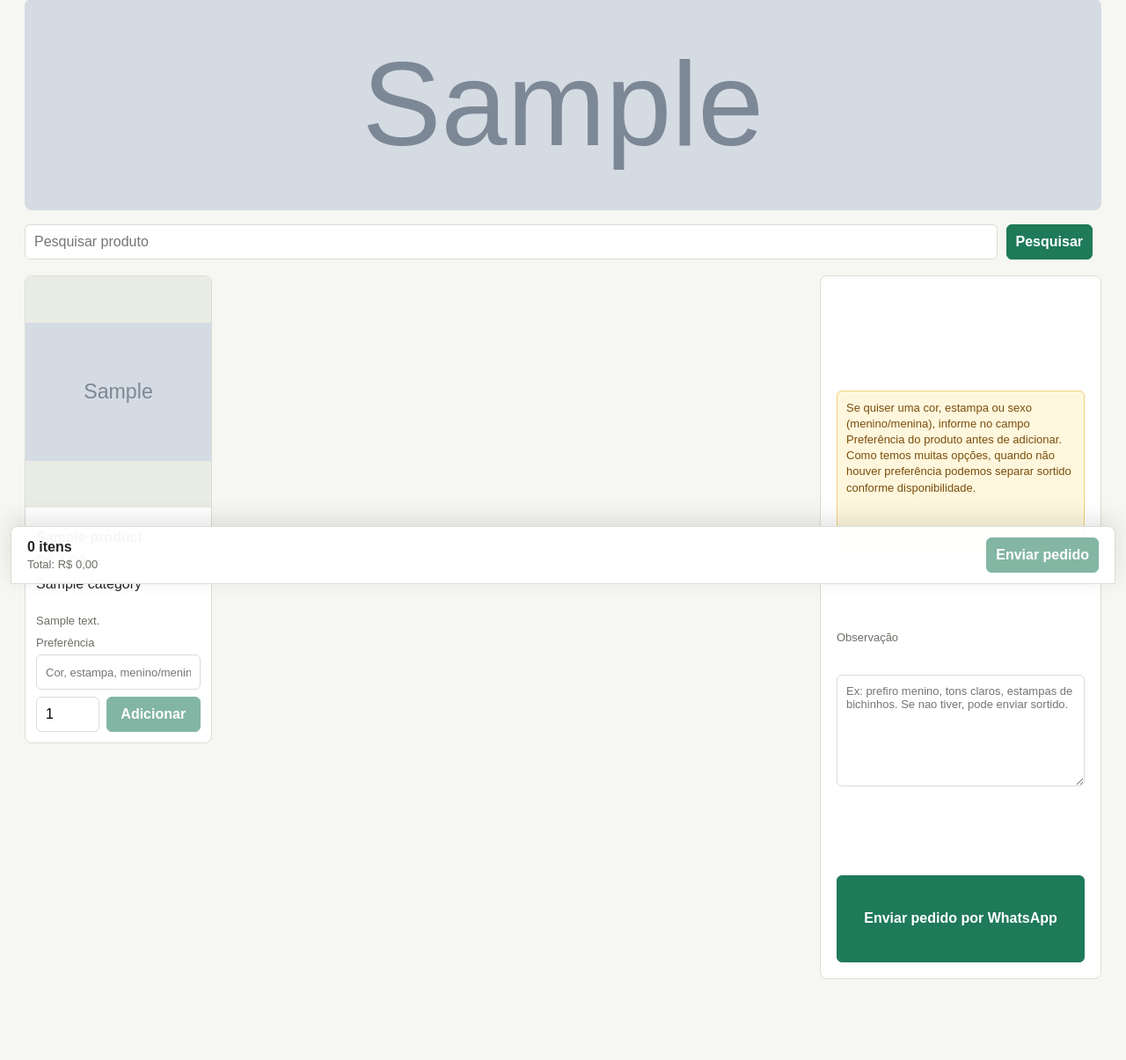
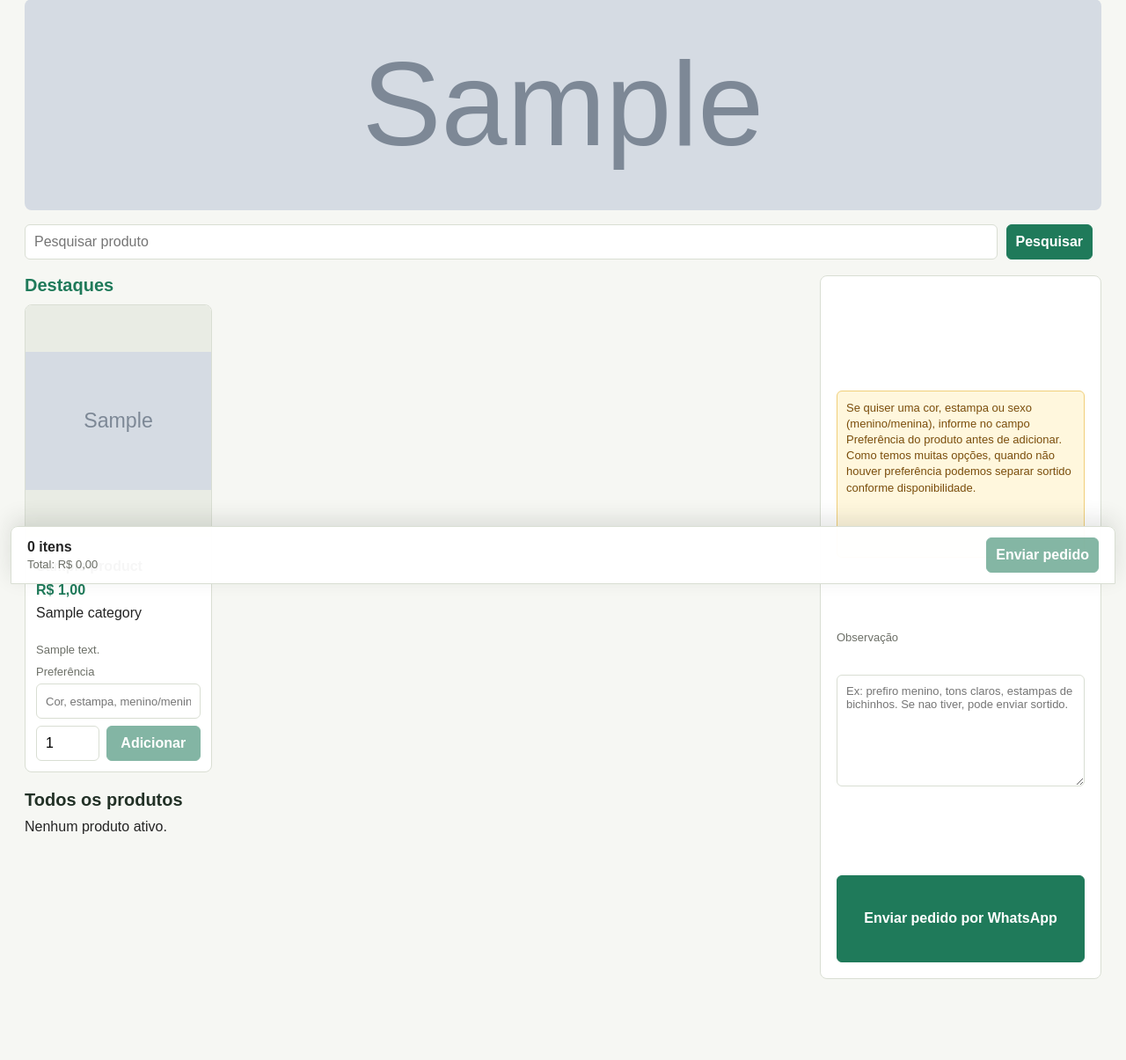
Before and after one commit to wiliansena/ravus_store, a Flask app: page /catalogo in a window 1280 px wide. Shown: the part 136-1341 px from the top of the page at 88% size. Run offline with Flask 3, Linux system fonts and the light colour scheme; tables that the repository leaves empty hold one stand-in row (values such as "Sample post"); grey boxes marked "Sample" are stand-in pictures.

Commit message:
Add featured products to catalog

```diff
--- a/forms.py
+++ b/forms.py
@@ -18,6 +18,7 @@ class ProductForm(FlaskForm):
     size_id = SelectField("Tamanho", coerce=int, validators=[Optional()], validate_choice=False)
     min_stock = StringField("Minimo", default="1", validators=[Optional()])
     active = BooleanField("Produto ativo no catalogo", default=True)
+    featured = BooleanField("Produto em destaque no catalogo", default=False)
     images = MultipleFileField("Imagens")
     submit = SubmitField("Salvar")
 
--- a/models.py
+++ b/models.py
@@ -120,6 +120,7 @@ class Product(db.Model):
     preco_venda = db.Column(db.Numeric(10, 2), nullable=False, default=0)
     image_url = db.Column(db.String(400), default="")
     active = db.Column(db.Boolean, default=True)
+    featured = db.Column(db.Boolean, nullable=False, default=False)
     category_id = db.Column(db.Integer, db.ForeignKey("category.id"))
     brand_id = db.Column(db.Integer, db.ForeignKey("brand.id"))
     supplier_id = db.Column(db.Integer, db.ForeignKey("supplier.id"))
--- a/routes.py
+++ b/routes.py
@@ -387,6 +387,7 @@ def register_routes(app):
                 brand_id=form.brand_id.data or None,
                 supplier_id=form.supplier_id.data or None,
                 active=True,
+                featured=form.featured.data,
             )
             db.session.add(product)
             db.session.flush()
@@ -420,6 +421,7 @@ def register_routes(app):
             product.descricao = (form.descricao.data or "").strip()
             product.preco_venda = parse_decimal_br(form.preco_venda.data)
             product.active = form.active.data
+            product.featured = form.featured.data
             product.category_id = form.category_id.data or None
             product.brand_id = form.brand_id.data or None
             product.supplier_id = form.supplier_id.data or None
@@ -447,6 +449,7 @@ def register_routes(app):
             preco_venda=product.preco_venda,
             image_url=product.image_url,
             active=False,
+            featured=False,
             category_id=product.category_id,
             brand_id=product.brand_id,
             supplier_id=product.supplier_id,
@@ -687,7 +690,7 @@ def register_routes(app):
         settings = get_store_settings()
         whatsapp = settings.whatsapp_number or app.config["WHATSAPP_NUMBER"]
         search = request.args.get("q", "").strip()
-        query = Product.query.filter_by(active=True).options(
+        product_options = (
             selectinload(Product.category),
             selectinload(Product.images),
             selectinload(Product.variants).selectinload(ProductVariant.color),
@@ -695,10 +698,15 @@ def register_routes(app):
             selectinload(Product.variants).selectinload(ProductVariant.stock_movements),
             selectinload(Product.variants).selectinload(ProductVariant.sale_items),
         )
+        query = Product.query.filter_by(active=True).options(*product_options)
+        featured_products = []
         if search:
             query = query.filter(Product.name.ilike(f"%{search}%"))
-        products = query.order_by(Product.name).all()
-        return render_template("catalog.html", products=products, whatsapp=whatsapp, quote_plus=quote_plus, search=search, settings=settings)
+            products = query.order_by(Product.name).all()
+        else:
+            featured_products = query.filter_by(featured=True).order_by(Product.name).all()
+            products = query.filter_by(featured=False).order_by(Product.name).all()
+        return render_template("catalog.html", products=products, featured_products=featured_products, whatsapp=whatsapp, quote_plus=quote_plus, search=search, settings=settings)
 
     @app.route("/relatorios")
     @permission_required("relatorios")
--- a/services.py
+++ b/services.py
@@ -155,6 +155,7 @@ def product_form_context(product=None):
         form.brand_id.data = product.brand_id or 0
         form.supplier_id.data = product.supplier_id or 0
         form.active.data = product.active
+        form.featured.data = product.featured
     return {
         "product": product,
         "form": form,
--- a/static/style.css
+++ b/static/style.css
@@ -543,6 +543,25 @@ th {
   grid-template-columns: minmax(0, 1fr) 320px;
 }
 
+.catalog-products-area,
+.catalog-section {
+  min-width: 0;
+}
+
+.catalog-products-area {
+  display: grid;
+  gap: 20px;
+}
+
+.catalog-section-title {
+  color: #223126;
+  font-size: 20px;
+  margin: 0 0 10px;
+}
+
+.catalog-featured .catalog-section-title {
+  color: var(--accent);
+}
 .catalog-grid {
   display: grid;
   grid-template-columns: repeat(4, minmax(0, 1fr));
@@ -901,6 +920,7 @@ th {
   .inline-form, .upload-inline-form, .filters, .search-bar, .catalog-search, .row, .sale-row { grid-template-columns: 1fr; }
 }
 
+
 @media (max-width: 520px) {
   body.public-page main { padding: 14px 10px 96px; }
   .catalog-grid { gap: 10px; }
--- /dev/null
+++ b/templates/_catalog_product_card.html
@@ -0,0 +1,60 @@
+    <article class="catalog-card" data-product-id="{{ product.id }}">
+      {% set stock_info = namespace(total=0, first_variant=None) %}
+      {% for variant in product.variants %}
+        {% if variant.stock > 0 %}
+          {% set stock_info.total = stock_info.total + variant.stock %}
+          {% if not stock_info.first_variant %}
+            {% set stock_info.first_variant = variant %}
+          {% endif %}
+        {% endif %}
+      {% endfor %}
+      <div class="catalog-slider">
+        {% set images = product.ordered_images %}
+        {% if images %}
+          {% for image in images %}
+          <img
+            class="slide {{ 'active' if loop.first else '' }}"
+            src="{{ image.thumb_url }}"
+            data-full-image="{{ image.file_url }}"
+            data-thumb-image="{{ image.thumb_url }}"
+            alt="{{ product.name }}"
+            loading="{{ 'eager' if loop.first and product_index < 4 else 'lazy' }}"
+            decoding="async"
+            data-zoom-image>
+          {% endfor %}
+          {% if images|length > 1 %}
+          <button class="slide-btn prev" type="button" data-slide="-1">&lsaquo;</button>
+          <button class="slide-btn next" type="button" data-slide="1">&rsaquo;</button>
+          {% endif %}
+        {% elif product.image_url %}
+          <img class="slide active" src="{{ product.image_url }}" data-full-image="{{ product.image_url }}" data-thumb-image="{{ product.image_url }}" alt="{{ product.name }}" loading="lazy" decoding="async" data-zoom-image>
+        {% else %}
+        <div class="placeholder">{{ product.name[:1] }}</div>
+        {% endif %}
+      </div>
+      <div class="catalog-info">
+        <strong>{{ product.name }}</strong>
+        <div class="catalog-meta">
+          <span>{{ product.preco_venda|money }}</span>
+        </div>
+        <p>{{ product.category.name if product.category else 'Produto' }}</p>
+        {% if product.descricao %}
+        <p class="catalog-description">{{ product.descricao }}</p>
+        {% endif %}
+        <label>Prefer&ecirc;ncia
+          <input class="item-preference-input" placeholder="Cor, estampa, menino/menina">
+        </label>
+        <div class="cart-row">
+          <input class="quantity-input" type="number" min="1" value="1">
+          <button
+            type="button"
+            class="add-cart-button"
+            data-product="{{ product.name }}"
+            data-price="{{ product.preco_venda }}"
+            data-variant-id="{{ stock_info.first_variant.id if stock_info.first_variant else '' }}"
+            data-label="{{ stock_info.first_variant.label if stock_info.first_variant else product.name }}"
+            {% if not stock_info.first_variant %}disabled{% endif %}
+          >Adicionar</button>
+        </div>
+      </div>
+    </article>
--- a/templates/catalog.html
+++ b/templates/catalog.html
@@ -27,74 +27,33 @@
 
 
 <section class="catalog-layout" data-whatsapp="{{ whatsapp }}">
-  <section class="catalog-grid">
-    {% for product in products %}
-    <article class="catalog-card" data-product-id="{{ product.id }}">
-      {% set product_index = loop.index0 %}
-      {% set stock_info = namespace(total=0, first_variant=None) %}
-      {% for variant in product.variants %}
-        {% if variant.stock > 0 %}
-          {% set stock_info.total = stock_info.total + variant.stock %}
-          {% if not stock_info.first_variant %}
-            {% set stock_info.first_variant = variant %}
-          {% endif %}
-        {% endif %}
-      {% endfor %}
-      <div class="catalog-slider">
-        {% set images = product.ordered_images %}
-        {% if images %}
-          {% for image in images %}
-          <img
-            class="slide {{ 'active' if loop.first else '' }}"
-            src="{{ image.thumb_url }}"
-            data-full-image="{{ image.file_url }}"
-            data-thumb-image="{{ image.thumb_url }}"
-            alt="{{ product.name }}"
-            loading="{{ 'eager' if loop.first and product_index < 4 else 'lazy' }}"
-            decoding="async"
-            data-zoom-image>
-          {% endfor %}
-          {% if images|length > 1 %}
-          <button class="slide-btn prev" type="button" data-slide="-1">&lsaquo;</button>
-          <button class="slide-btn next" type="button" data-slide="1">&rsaquo;</button>
-          {% endif %}
-        {% elif product.image_url %}
-          <img class="slide active" src="{{ product.image_url }}" data-full-image="{{ product.image_url }}" data-thumb-image="{{ product.image_url }}" alt="{{ product.name }}" loading="lazy" decoding="async" data-zoom-image>
+  <div class="catalog-products-area">
+    {% if featured_products %}
+    <section class="catalog-section catalog-featured">
+      <h3 class="catalog-section-title">Destaques</h3>
+      <div class="catalog-grid">
+        {% for product in featured_products %}
+        {% set product_index = loop.index0 %}
+        {% include "_catalog_product_card.html" %}
+        {% endfor %}
+      </div>
+    </section>
+    {% endif %}
+
+    <section class="catalog-section">
+      {% if featured_products %}
+      <h3 class="catalog-section-title">Todos os produtos</h3>
+      {% endif %}
+      <div class="catalog-grid">
+        {% for product in products %}
+        {% set product_index = loop.index0 + (featured_products|length) %}
+        {% include "_catalog_product_card.html" %}
         {% else %}
-        <div class="placeholder">{{ product.name[:1] }}</div>
-        {% endif %}
+        <p>{{ 'Nenhum produto encontrado.' if search else 'Nenhum produto ativo.' }}</p>
+        {% endfor %}
       </div>
-      <div class="catalog-info">
-        <strong>{{ product.name }}</strong>
-        <div class="catalog-meta">
-          <span>{{ product.preco_venda|money }}</span>
-        </div>
-        <p>{{ product.category.name if product.category else 'Produto' }}</p>
-        {% if product.descricao %}
-        <p class="catalog-description">{{ product.descricao }}</p>
-        {% endif %}
-        <label>Prefer&ecirc;ncia
-          <input class="item-preference-input" placeholder="Cor, estampa, menino/menina">
-        </label>
-        <div class="cart-row">
-          <input class="quantity-input" type="number" min="1" value="1">
-          <button
-            type="button"
-            class="add-cart-button"
-            data-product="{{ product.name }}"
-            data-price="{{ product.preco_venda }}"
-            data-variant-id="{{ stock_info.first_variant.id if stock_info.first_variant else '' }}"
-            data-label="{{ stock_info.first_variant.label if stock_info.first_variant else product.name }}"
-            {% if not stock_info.first_variant %}disabled{% endif %}
-          >Adicionar</button>
-        </div>
-      </div>
-    </article>
-    {% else %}
-    <p>{{ 'Nenhum produto encontrado.' if search else 'Nenhum produto ativo.' }}</p>
-    {% endfor %}
-  </section>
-
+    </section>
+  </div>
   <aside class="catalog-cart">
     <h3>Carrinho</h3>
     <p class="catalog-note">Se quiser uma cor, estampa ou sexo (menino/menina), informe no campo Prefer&ecirc;ncia do produto antes de adicionar. Como temos muitas op&ccedil;&otilde;es, quando n&atilde;o houver prefer&ecirc;ncia podemos separar sortido conforme disponibilidade.</p>
--- a/templates/product_form.html
+++ b/templates/product_form.html
@@ -23,6 +23,7 @@
       <label>{{ form.brand_id.label.text }}{{ form.brand_id() }}</label>
     </div>
     <label>{{ form.supplier_id.label.text }}{{ form.supplier_id() }}</label>
+    <label class="check">{{ form.featured() }} {{ form.featured.label.text }}</label>
     {% if product %}
     <label class="check">{{ form.active() }} {{ form.active.label.text }}</label>
     {% else %}
--- a/templates/products.html
+++ b/templates/products.html
@@ -20,7 +20,7 @@
 
 <section class="panel">
   <table>
-    <thead><tr><th>Foto</th><th>Produto</th><th>SKU</th><th>Preco venda</th><th>Categoria</th><th>Imagens</th><th>Status</th><th></th></tr></thead>
+    <thead><tr><th>Foto</th><th>Produto</th><th>SKU</th><th>Preco venda</th><th>Categoria</th><th>Imagens</th><th>Destaque</th><th>Status</th><th></th></tr></thead>
     <tbody>
       {% for product in products %}
       <tr>
@@ -36,6 +36,7 @@
         <td>{{ product.preco_venda|money }}</td>
         <td>{{ product.category.name if product.category else '-' }}</td>
         <td>{{ product.images|length }}</td>
+        <td>{{ 'Sim' if product.featured else '-' }}</td>
         <td>{{ 'Ativo' if product.active else 'Inativo' }}</td>
         <td class="actions">
           <a class="mini-button edit-button" href="{{ url_for('edit_product', product_id=product.id) }}">Editar</a>
@@ -49,7 +50,7 @@
         </td>
       </tr>
       {% else %}
-      <tr><td colspan="8">{{ 'Nenhum produto encontrado.' if search else 'Nenhum produto ainda.' }}</td></tr>
+      <tr><td colspan="9">{{ 'Nenhum produto encontrado.' if search else 'Nenhum produto ainda.' }}</td></tr>
       {% endfor %}
     </tbody>
   </table>
```
Also changed, not shown: migrations/versions/c9e1f2a3b4d6_product_featured.py (added, +28 -0 lines).
